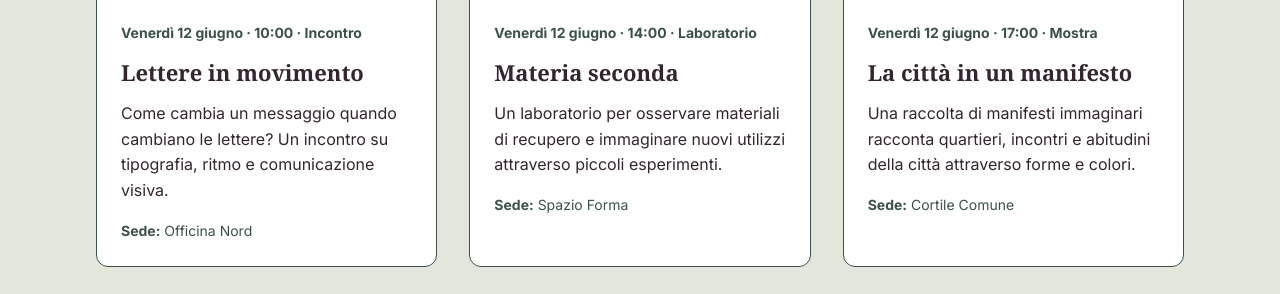
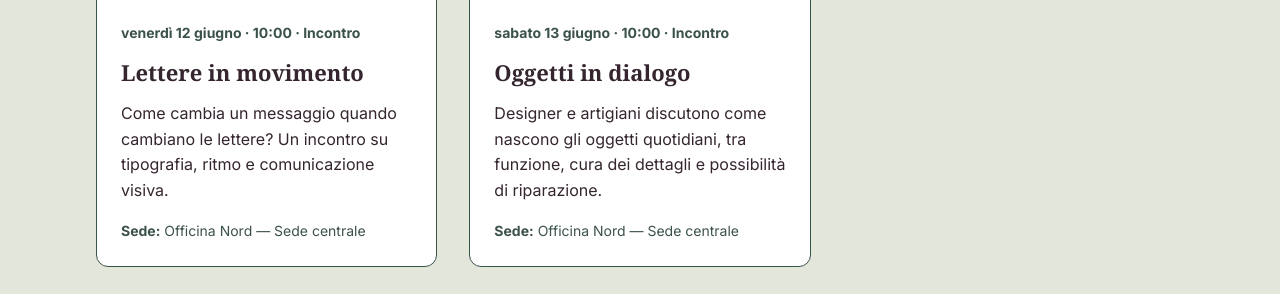
Before and after one commit to emmadeambrosis/festival-segnale, a plain HTML site: page programma.html in a window 1280 px wide. Shown: the part 785-1079 px from the top of the page. Drawn offline with Linux system fonts and the light colour scheme; a web font is replaced by a local one.

Commit message:
Add files via upload

```diff
--- /dev/null
+++ b/dati/eventi.json
@@ -0,0 +1,24 @@
+[
+  {
+    "id": 1,
+    "titolo": "Lettere in movimento",
+    "data": "2026-06-12",
+    "orario": "10:00",
+    "categoria": "Incontro",
+    "descrizione": "Come cambia un messaggio quando cambiano le lettere? Un incontro su tipografia, ritmo e comunicazione visiva.",
+    "immagine": "assets/lettere-in-movimento.svg",
+    "immagine_alt": "Lettere geometriche disposte su una griglia",
+    "sede_id": 1
+  },
+  {
+    "id": 4,
+    "titolo": "Oggetti in dialogo",
+    "data": "2026-06-13",
+    "orario": "10:00",
+    "categoria": "Incontro",
+    "descrizione": "Designer e artigiani discutono come nascono gli oggetti quotidiani, tra funzione, cura dei dettagli e possibilità di riparazione.",
+    "immagine": "assets/oggetti-dialogo.svg",
+    "immagine_alt": "Due forme geometriche si fronteggiano sopra una linea comune.",
+    "sede_id": 1
+  }
+]
--- /dev/null
+++ b/dati/sedi.json
@@ -0,0 +1,17 @@
+[
+  {
+    "id": 1,
+    "nome": "Officina Nord — Sede centrale",
+    "indirizzo": "Corso Duca degli Abruzzi 24, Torino"
+  },
+  {
+    "id": 2,
+    "nome": "Spazio Forma",
+    "indirizzo": "Viale Mattioli 39, Torino"
+  },
+  {
+    "id": 3,
+    "nome": "Cortile Comune",
+    "indirizzo": "Corso Luigi Settembrini 178, Torino"
+  }
+]
--- a/programma.html
+++ b/programma.html
@@ -18,11 +18,12 @@
   <header class="site-header">
     <div class="container">
       <a class="brand" href="index.html">Segnale<span>Festival di design</span></a>
-      <nav>
-        <a href="index.html">Home</a>
-        <a href="programma.html" aria-current="page">Programma</a>
-        <a href="info.html">Info e luoghi</a>
-      </nav>
+    <nav class="menu">
+  <a href="index.html">Home</a>
+  <a href="programma.html">Programma</a>
+  <a href="info.html">Info e luoghi</a>
+</nav>
+
     </div>
   </header>
 
@@ -34,69 +35,14 @@
       <p class="reading-text">Il venerdì esploriamo lettere, materiali e immagini. Il sabato incontriamo oggetti, mappe e progetti condivisi. Scopri gli appuntamenti e i luoghi del festival.</p>
     </section>
 
-    <section class="content-section">
+    <section class="content-section" aria-labelledby="titolo-eventi">
       <h2 id="titolo-eventi">Gli appuntamenti</h2>
-      <div class="event-grid">
-        <article class="event-card">
-          <img src="assets/lettere-in-movimento.svg" alt="Lettere geometriche disposte su una griglia" width="900" height="600">
-          <div class="event-body">
-            <p class="event-meta">Venerdì 12 giugno · 10:00 · Incontro</p>
-            <h3>Lettere in movimento</h3>
-            <p>Come cambia un messaggio quando cambiano le lettere? Un incontro su tipografia, ritmo e comunicazione visiva.</p>
-            <p class="event-place"><strong>Sede:</strong> Officina Nord</p>
-          </div>
-        </article>
 
-        <article class="event-card">
-          <img src="assets/materia-seconda.svg" alt="Forme sovrapposte che richiamano campioni di materiali" width="900" height="600">
-          <div class="event-body">
-            <p class="event-meta">Venerdì 12 giugno · 14:00 · Laboratorio</p>
-            <h3>Materia seconda</h3>
-            <p>Un laboratorio per osservare materiali di recupero e immaginare nuovi utilizzi attraverso piccoli esperimenti.</p>
-            <p class="event-place"><strong>Sede:</strong> Spazio Forma</p>
-          </div>
-        </article>
+      <p id="messaggio-eventi" role="status" aria-live="polite">
+        Caricamento degli eventi…
+      </p>
 
-        <article class="event-card">
-          <img src="assets/citta-manifesto.svg" alt="Rettangoli colorati compongono una città astratta." width="900" height="600">
-          <div class="event-body">
-            <p class="event-meta">Venerdì 12 giugno · 17:00 · Mostra</p>
-            <h3>La città in un manifesto</h3>
-            <p>Una raccolta di manifesti immaginari racconta quartieri, incontri e abitudini della città attraverso forme e colori.</p>
-            <p class="event-place"><strong>Sede:</strong> Cortile Comune</p>
-          </div>
-        </article>
-
-        <article class="event-card">
-          <img src="assets/oggetti-dialogo.svg" alt="Due forme geometriche si fronteggiano sopra una linea comune." width="900" height="600">
-          <div class="event-body">
-            <p class="event-meta">Sabato 13 giugno · 10:00 · Incontro</p>
-            <h3>Oggetti in dialogo</h3>
-            <p>Designer e artigiani discutono come nascono gli oggetti quotidiani, tra funzione, cura dei dettagli e possibilità di riparazione.</p>
-            <p class="event-place"><strong>Sede:</strong> Officina Nord</p>
-          </div>
-        </article>
-
-        <article class="event-card">
-          <img src="assets/mappe-abitare.svg" alt="Un percorso collega tre punti su una mappa geometrica." width="900" height="600">
-          <div class="event-body">
-            <p class="event-meta">Sabato 13 giugno · 14:00 · Laboratorio</p>
-            <h3>Mappe da abitare</h3>
-            <p>Disegniamo una mappa fatta di percorsi, punti di incontro e luoghi da riscoprire, partendo dall'esperienza di chi li attraversa.</p>
-            <p class="event-place"><strong>Sede:</strong> Spazio Forma</p>
-          </div>
-        </article>
-
-        <article class="event-card">
-          <img src="assets/progettare-insieme.svg" alt="Moduli di colori diversi si incastrano in una composizione comune." width="900" height="600">
-          <div class="event-body">
-            <p class="event-meta">Sabato 13 giugno · 17:00 · Mostra</p>
-            <h3>Progettare insieme</h3>
-            <p>Una selezione di progetti collettivi mostra come idee diverse possano diventare un risultato condiviso.</p>
-            <p class="event-place"><strong>Sede:</strong> Cortile Comune</p>
-          </div>
-        </article>
-      </div>
+      <div id="event-grid" class="event-grid"></div>
     </section>
   </main>
 
@@ -105,5 +51,108 @@
       <p>Segnale · Progetto didattico · Festival immaginario</p>
     </div>
   </footer>
+
+  <script>
+    const messaggio = document.querySelector("#messaggio-eventi");
+    const griglia = document.querySelector("#event-grid");
+
+    function creaTesto(tag, classe, testo) {
+      const elemento = document.createElement(tag);
+      if (classe) elemento.className = classe;
+      elemento.textContent = testo ?? "";
+      return elemento;
+    }
+
+    function formattaData(data) {
+      const [anno, mese, giorno] = data.split("-").map(Number);
+      const dataUTC = new Date(Date.UTC(anno, mese - 1, giorno));
+
+      return new Intl.DateTimeFormat("it-IT", {
+        weekday: "long",
+        day: "numeric",
+        month: "long",
+        timeZone: "UTC"
+      }).format(dataUTC);
+    }
+
+    function creaScheda(evento, sediPerId) {
+      const scheda = document.createElement("article");
+      scheda.className = "event-card";
+
+      const immagine = document.createElement("img");
+      immagine.src = evento.immagine;
+      immagine.alt = evento.immagine_alt ?? "";
+      immagine.width = 900;
+      immagine.height = 600;
+      scheda.appendChild(immagine);
+
+      const corpo = document.createElement("div");
+      corpo.className = "event-body";
+
+      const dataFormattata = formattaData(evento.data);
+      corpo.appendChild(
+        creaTesto(
+          "p",
+          "event-meta",
+          `${dataFormattata} · ${evento.orario} · ${evento.categoria}`
+        )
+      );
+
+      corpo.appendChild(creaTesto("h3", "", evento.titolo));
+      corpo.appendChild(creaTesto("p", "", evento.descrizione));
+
+      const sede = sediPerId.get(evento.sede_id);
+      const luogo = document.createElement("p");
+      luogo.className = "event-place";
+
+      const etichetta = document.createElement("strong");
+      etichetta.textContent = "Sede:";
+      luogo.append(etichetta, ` ${sede ? sede.nome : "Sede da definire"}`);
+
+      corpo.appendChild(luogo);
+      scheda.appendChild(corpo);
+
+      return scheda;
+    }
+
+    async function caricaEventi() {
+      try {
+        const [rispostaEventi, rispostaSedi] = await Promise.all([
+          fetch("dati/eventi.json"),
+          fetch("dati/sedi.json")
+        ]);
+
+        if (!rispostaEventi.ok || !rispostaSedi.ok) {
+          throw new Error("Non è stato possibile leggere uno dei file JSON.");
+        }
+
+        const [eventi, sedi] = await Promise.all([
+          rispostaEventi.json(),
+          rispostaSedi.json()
+        ]);
+
+        if (!Array.isArray(eventi) || !Array.isArray(sedi)) {
+          throw new Error("Il contenuto dei file JSON non ha il formato previsto.");
+        }
+
+        if (eventi.length === 0) {
+          messaggio.textContent = "Al momento non ci sono eventi in programma.";
+          return;
+        }
+
+        const sediPerId = new Map(sedi.map(sede => [sede.id, sede]));
+
+        const schede = eventi.map(evento => creaScheda(evento, sediPerId));
+        griglia.replaceChildren(...schede);
+        messaggio.textContent = "";
+      } catch (errore) {
+        console.error("Errore durante il caricamento del programma:", errore);
+        messaggio.textContent =
+          "Non è stato possibile caricare gli eventi. Controlla che i file JSON siano presenti e validi.";
+      }
+    }
+
+    caricaEventi();
+  </script>
 </body>
 </html>
--- a/style.css
+++ b/style.css
@@ -64,18 +64,20 @@ a:focus {
   font-weight: normal;
 }
 
-/* Sotto i 600 px: collegamenti in colonna. */
+/* I collegamenti restano sempre sulla stessa riga. */
 nav {
   display: flex;
-  flex-direction: column;
-  align-items: flex-start;
-  gap: 0.5rem;
+  flex-direction: row;
+  flex-wrap: nowrap;
+  align-items: center;
+  gap: clamp(0.5rem, 3vw, 1rem);
   margin-top: 1rem;
 }
 
 nav a {
-  display: block;
+  display: inline-block;
   padding: 0.25rem 0;
+  white-space: nowrap;
 }
 
 .intro {
@@ -235,15 +237,8 @@ h3 {
   top: 1rem;
 }
 
-/* Da 600 px: collegamenti in riga e griglia degli eventi a due colonne. */
+/* Da 600 px: la griglia degli eventi passa a due colonne. */
 @media (min-width: 600px) {
-  nav {
-    flex-direction: row;
-    flex-wrap: wrap;
-    align-items: center;
-    gap: 1rem;
-  }
-
   .event-grid {
     grid-template-columns: repeat(2, 1fr);
   }
```
Also changed, not shown: index.html (+6 -5 lines), info.html (+78 -9 lines), 1 other file.
